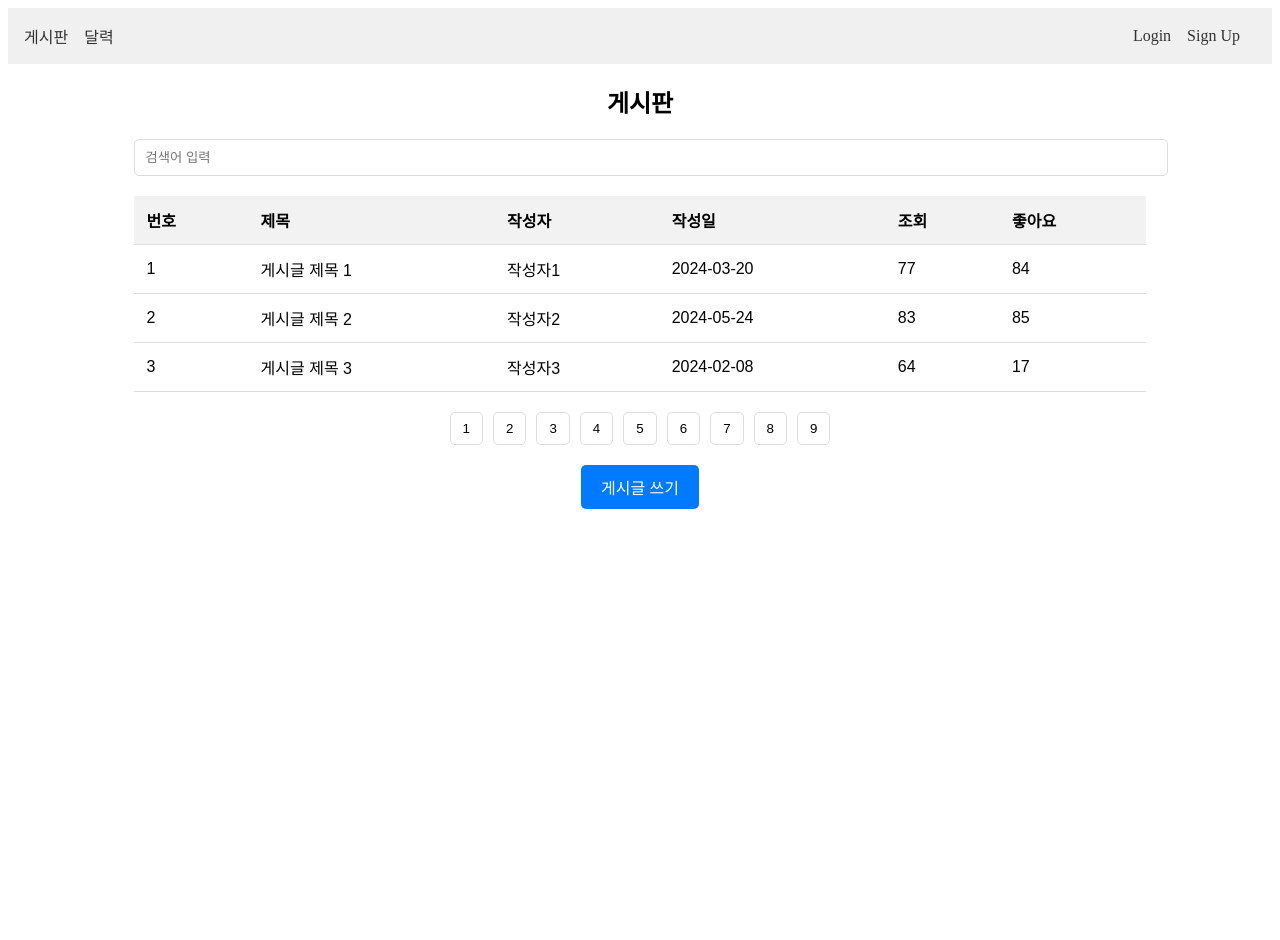
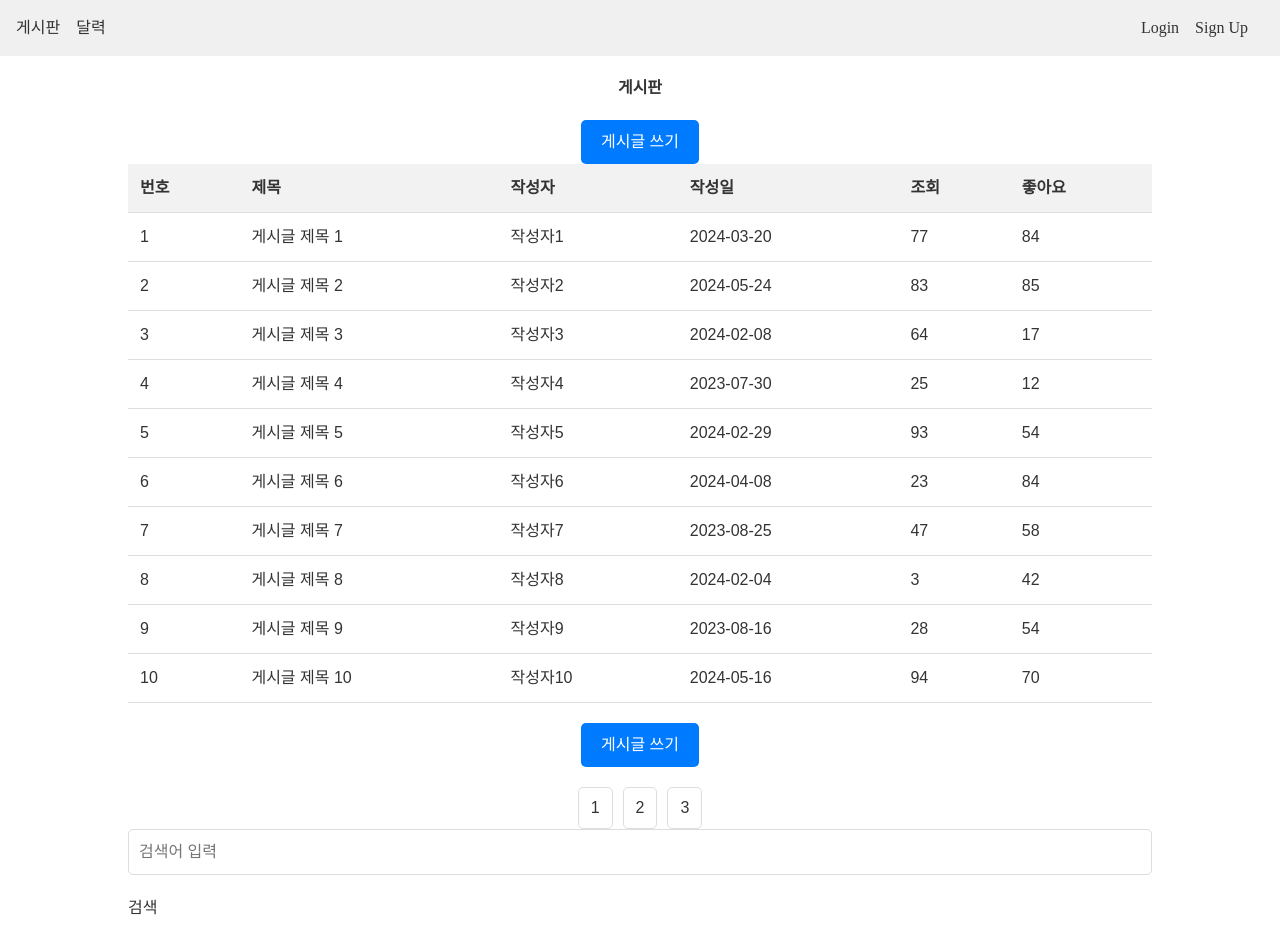
Before and after one commit to miss-gif/1pt, a React (Vite) app: page /notice in a window 1280 px wide. Before the commit the page ends 800 px from the top, so only its background shows below. Built offline with nearby package versions, Linux system fonts and the light colour scheme.

Commit message:
Save : 중간 저장

```diff
--- /dev/null
+++ b/src/App.css
@@ -0,0 +1,129 @@
+@charset "utf-8";
+
+/* 한중일(CJK) 텍스트에서는 줄을 바꿀 때 단어를 끊지 않습니다. */
+:lang(ko) {
+  word-break: keep-all;
+}
+
+/* 모든 요소의 기본 스타일 초기화 */
+*,
+*::before,
+*::after {
+  margin: 0;
+  padding: 0;
+  box-sizing: border-box; /* 테두리와 패딩을 요소의 크기에 포함 */
+}
+
+body {
+  overflow-wrap: break-word;
+  line-height: 1.5;
+  color: #333;
+}
+
+h1,
+h2,
+h3,
+h4,
+h5,
+h6,
+input,
+textarea,
+button,
+select {
+  font-size: inherit;
+  line-height: inherit;
+}
+
+/* 목록 스타일 제거 */
+ol,
+ul {
+  list-style: none;
+}
+
+/* 링크 스타일 제거 */
+a {
+  text-decoration: none;
+  color: inherit;
+}
+
+/* 이미지 스타일 제거 */
+img {
+  display: block;
+  max-width: 100%;
+  height: auto;
+}
+
+/* 기타 요소 스타일 초기화 */
+input,
+textarea,
+select,
+button {
+  font-family: inherit;
+  font-size: inherit;
+  color: inherit;
+}
+
+/* 테이블 스타일 제거 */
+table {
+  width: 100%;
+  border-spacing: 0;
+  border-collapse: collapse;
+}
+
+/* HTML5 요소 초기화 */
+article,
+aside,
+footer,
+header,
+nav,
+section {
+  display: block;
+}
+
+blockquote,
+q {
+  quotes: none;
+}
+blockquote::before,
+blockquote::after,
+q::before,
+q::after {
+  content: "";
+  content: none;
+}
+
+fieldset {
+  border: none;
+}
+
+legend {
+  font-size: 1em;
+}
+
+/* 폼 요소 초기화 */
+button,
+input,
+select,
+textarea {
+  border: none;
+  outline: none;
+  font: inherit;
+  color: inherit;
+  background: none;
+  box-shadow: none;
+  appearance: none;
+  vertical-align: middle;
+  font-size: 100%;
+}
+
+/* 추가 스타일 */
+button {
+  cursor: pointer;
+}
+
+/* hr 초기화 */
+hr {
+  border: none;
+  border-top: 1px solid #ccc;
+  margin: 1em 0;
+}
--- a/src/pages/Notice.jsx
+++ b/src/pages/notice/Notice.jsx
@@ -2,10 +2,10 @@ import React, { useState, useEffect } from "react";
 import { Link, useNavigate } from "react-router-dom";
 import styled from "@emotion/styled";
 
-function Notice({ posts, onDelete }) {
+function Notice({ posts }) {
   const navigate = useNavigate();
   const [currentPage, setCurrentPage] = useState(1);
-  const [postsPerPage] = useState(3); // 페이지당 게시물 수
+  const [postsPerPage] = useState(10); // 페이지당 게시물 수
   const [filteredPosts, setFilteredPosts] = useState(posts); // 검색 결과 필터링된 게시물
 
   const handleRowClick = (postId) => {
@@ -40,7 +40,7 @@ function Notice({ posts, onDelete }) {
   return (
     <BoardContainer>
       <h2>게시판</h2>
-      <input type="text" placeholder="검색어 입력" onChange={handleSearch} />
+      <WriteButton to="/notice/write">게시글 쓰기</WriteButton>
       <BoardTable>
         <thead>
           <tr>
@@ -68,6 +68,7 @@ function Notice({ posts, onDelete }) {
           ))}
         </tbody>
       </BoardTable>
+      <WriteButton to="/notice/write">게시글 쓰기</WriteButton>
       <Pagination>
         {pageNumbers.map((number) => (
           <button key={number} onClick={() => setCurrentPage(number)}>
@@ -75,7 +76,8 @@ function Notice({ posts, onDelete }) {
           </button>
         ))}
       </Pagination>
-      <WriteButton to="/notice/write">게시글 쓰기</WriteButton>
+      <input type="text" placeholder="검색어 입력" onChange={handleSearch} />
+      <button>검색</button>
     </BoardContainer>
   );
 }
--- a/src/pages/PostDetail.jsx
+++ b/src/pages/notice/PostDetail.jsx
@@ -2,7 +2,7 @@ import React, { useState } from "react";
 import { useParams, useNavigate } from "react-router-dom";
 import Modal from "react-modal";
 import styled from "@emotion/styled";
-import CommentComponent from "./CommentContainer";
+import CommentComponent from "../CommentContainer";
 
 const PostDetail = ({ posts, onDelete }) => {
   const { postId } = useParams();
```
Also changed, not shown: src/App.jsx (+6 -4 lines), src/pages/notice/PostEdit.jsx (renamed from src/pages/PostEdit.jsx), src/pages/notice/PostWrite.jsx (renamed from src/pages/PostWrite.jsx).
